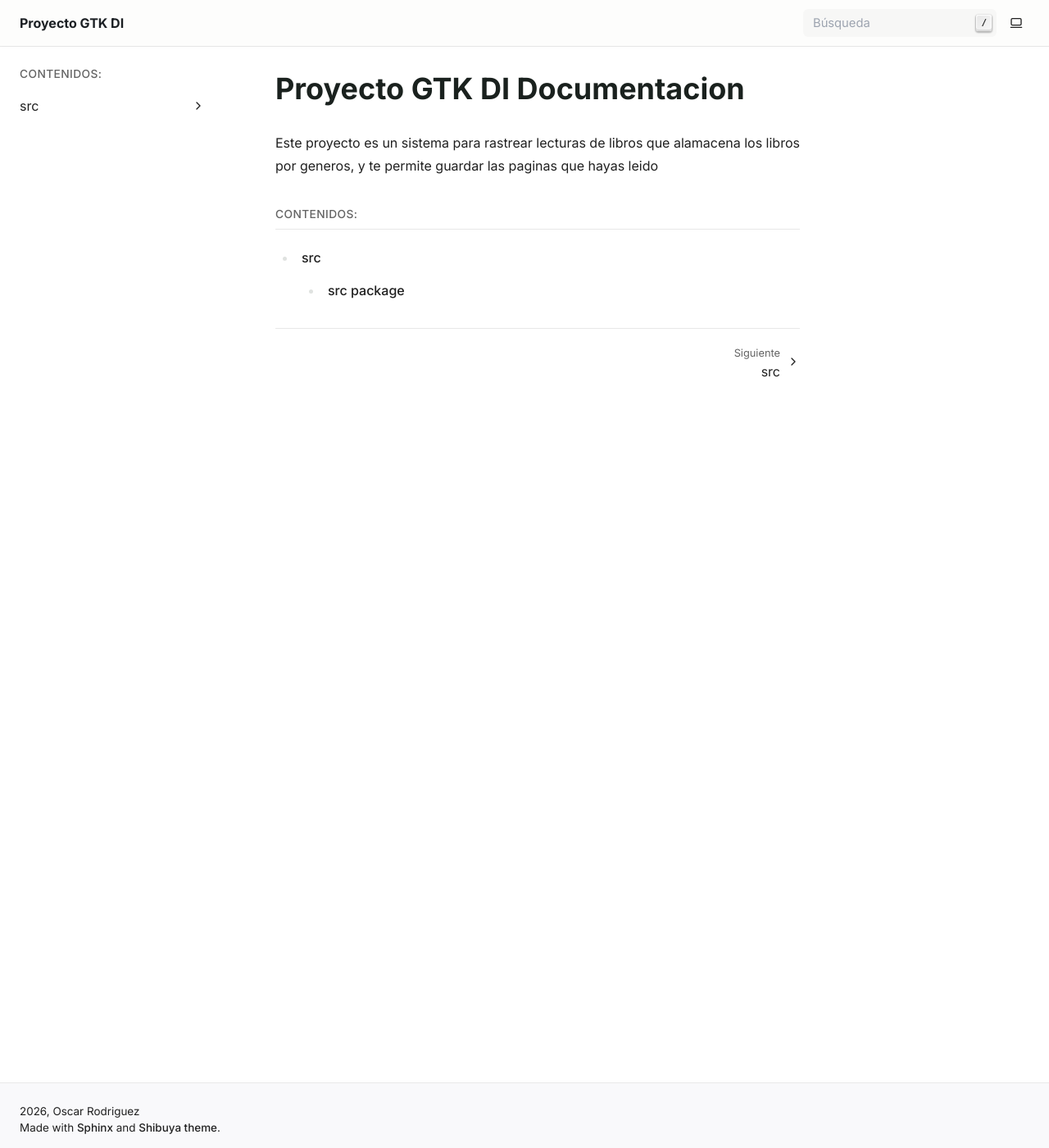
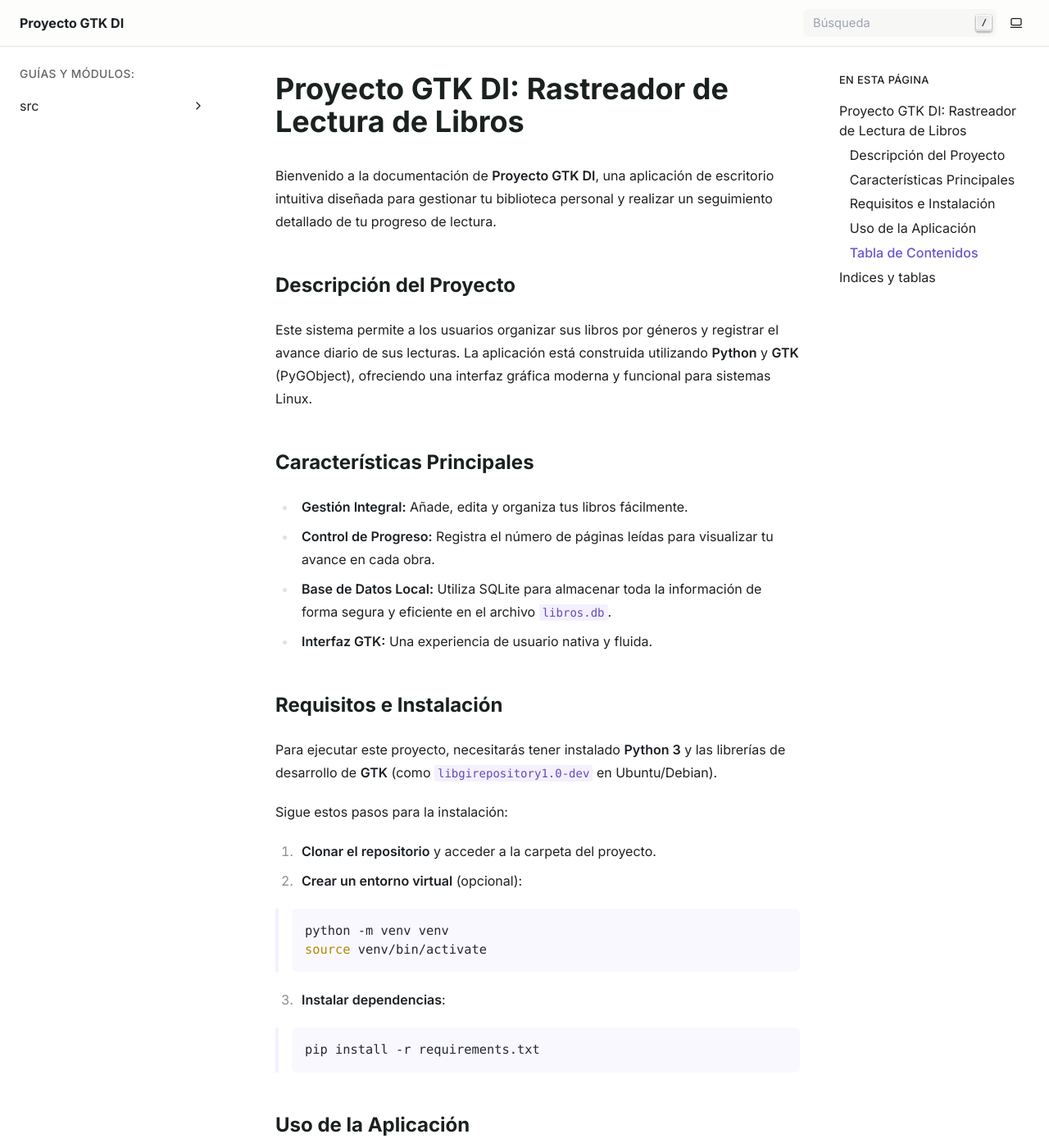
Before and after one commit to Mestosc/ProyectoDI, a Sphinx documentation site: the page built from source/index.rst, in a window 1280 px wide and 1400 px high. Shown: the whole window at 82% size. Built offline with Sphinx 7.4.7, drawn with Linux system fonts in a browser that asks for light colours; pages that are not in the unit, such as notebooks, are missing from menus; some of the changed text lies outside the part shown.

Commit message:
Añadiendo cosas

```diff
--- a/source/index.rst
+++ b/source/index.rst
@@ -3,15 +3,65 @@
    You can adapt this file completely to your liking, but it should at least
    contain the root `toctree` directive.
 
-Proyecto GTK DI Documentacion
-=============================
+Proyecto GTK DI: Rastreador de Lectura de Libros
+===============================================
 
-Este proyecto es un sistema para rastrear lecturas de libros que alamacena los libros por generos, y te permite guardar las paginas que hayas leido
+Bienvenido a la documentación de **Proyecto GTK DI**, una aplicación de escritorio intuitiva diseñada para gestionar tu biblioteca personal y realizar un seguimiento detallado de tu progreso de lectura.
 
+Descripción del Proyecto
+------------------------
+Este sistema permite a los usuarios organizar sus libros por géneros y registrar el avance diario de sus lecturas. La aplicación está construida utilizando **Python** y **GTK** (PyGObject), ofreciendo una interfaz gráfica moderna y funcional para sistemas Linux.
+
+Características Principales
+--------------------------
+*   **Gestión Integral:** Añade, edita y organiza tus libros fácilmente.
+*   **Control de Progreso:** Registra el número de páginas leídas para visualizar tu avance en cada obra.
+*   **Base de Datos Local:** Utiliza SQLite para almacenar toda la información de forma segura y eficiente en el archivo ``libros.db``.
+*   **Interfaz GTK:** Una experiencia de usuario nativa y fluida.
+
+Requisitos e Instalación
+------------------------
+
+Para ejecutar este proyecto, necesitarás tener instalado **Python 3** y las librerías de desarrollo de **GTK** (como ``libgirepository1.0-dev`` en Ubuntu/Debian).
+
+Sigue estos pasos para la instalación:
+
+1.  **Clonar el repositorio** y acceder a la carpeta del proyecto.
+2.  **Crear un entorno virtual** (opcional):
+
+   .. code-block:: bash
+
+       python -m venv venv
+       source venv/bin/activate
+
+3.  **Instalar dependencias**:
+
+   .. code-block:: bash
+
+      pip install -r requirements.txt
+
+Uso de la Aplicación
+--------------------
+
+Para iniciar el rastreador de lectura, simplemente ejecuta el script principal desde la raíz del proyecto:
+
+.. code-block:: bash
+
+   python src/main.py
+
+Tabla de Contenidos
+-------------------
 
 .. toctree::
    :maxdepth: 2
-   :caption: Contenidos:
+   :caption: Guías y Módulos:
 
    funcionamiento_usuario
    modules
+
+Indices y tablas
+================
+
+* :ref:`genindex`
+* :ref:`modindex`
+* :ref:`search`
```
Also changed, not shown: 7 other files.
